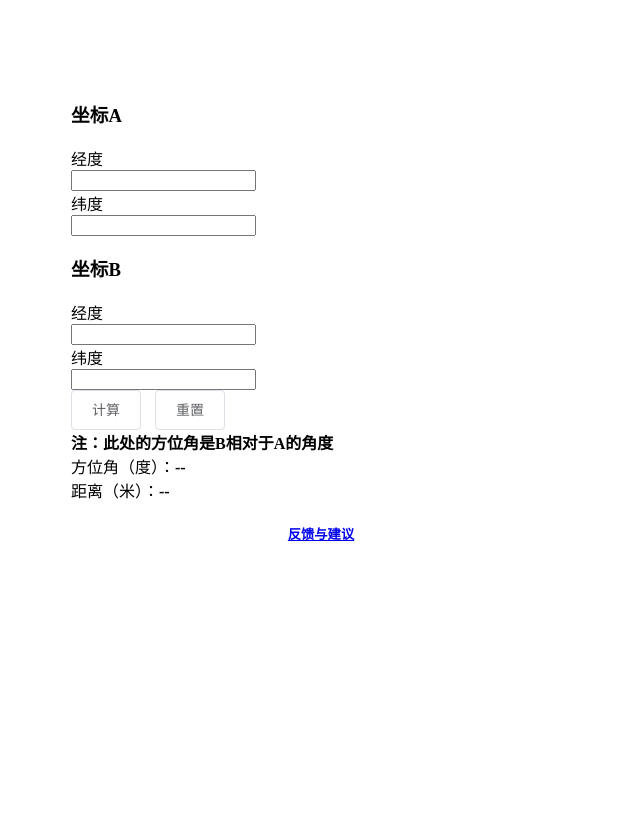
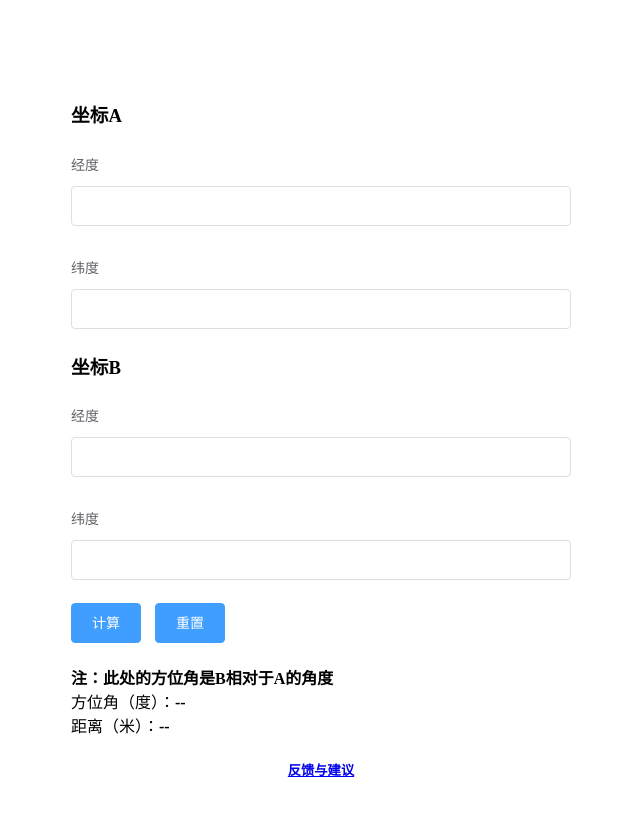
Before and after one commit to GIS1301/toolkit, a website built with webpack: page index.html in a window 1280 px wide. Shown: the whole page, without its empty margins (319-959 px from the left). Built offline with nearby package versions, Linux system fonts and the light colour scheme.

Commit message:
Update index.html

```diff
--- a/index.html
+++ b/index.html
@@ -6,46 +6,9 @@
     <meta name="viewport" content="width=device-width,initial-scale=1.0,user-scalable=no" />
     <meta http-equiv="X-UA-Compatible" content="ie=edge">
     <title>Document</title>
-   <!-- <link rel="stylesheet" href="https://cdnjs.cloudflare.com/ajax/libs/element-ui/2.4.7/theme-chalk/index.css" />-->
+   <link rel="stylesheet" href="https://cdnjs.cloudflare.com/ajax/libs/element-ui/2.4.7/theme-chalk/index.css" />
     <style>
 
-.el-button {
-    display: inline-block;
-    line-height: 1;
-    white-space: nowrap;
-    cursor: pointer;
-    background: #fff;
-    border: 1px solid #dcdfe6;
-    color: #606266;
-    -webkit-appearance: none;
-    text-align: center;
-    -webkit-box-sizing: border-box;
-    box-sizing: border-box;
-    outline: 0;
-    margin: 0;
-    -webkit-transition: .1s;
-    transition: .1s;
-    font-weight: 500;
-    padding: 12px 20px;
-    font-size: 14px;
-    border-radius: 4px
-}
-
-.el-button+.el-button {
-    margin-left: 10px
-}
-
-.el-button:focus,.el-button:hover {
-    color: #409EFF;
-    border-color: #c6e2ff;
-    background-color: #ecf5ff
-}
-
-.el-button:active {
-    color: #3a8ee6;
-    border-color: #3a8ee6;
-    outline: 0
-}
 
         .yf--hidden{
             display: none;
```
